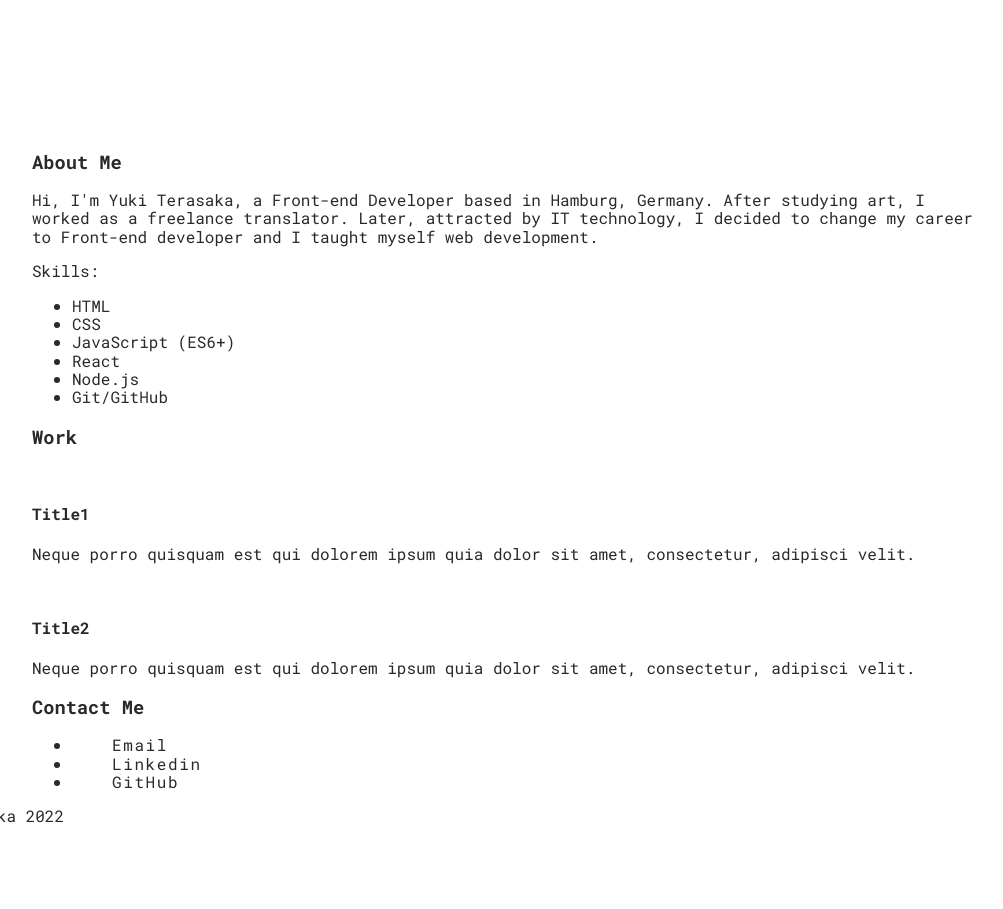
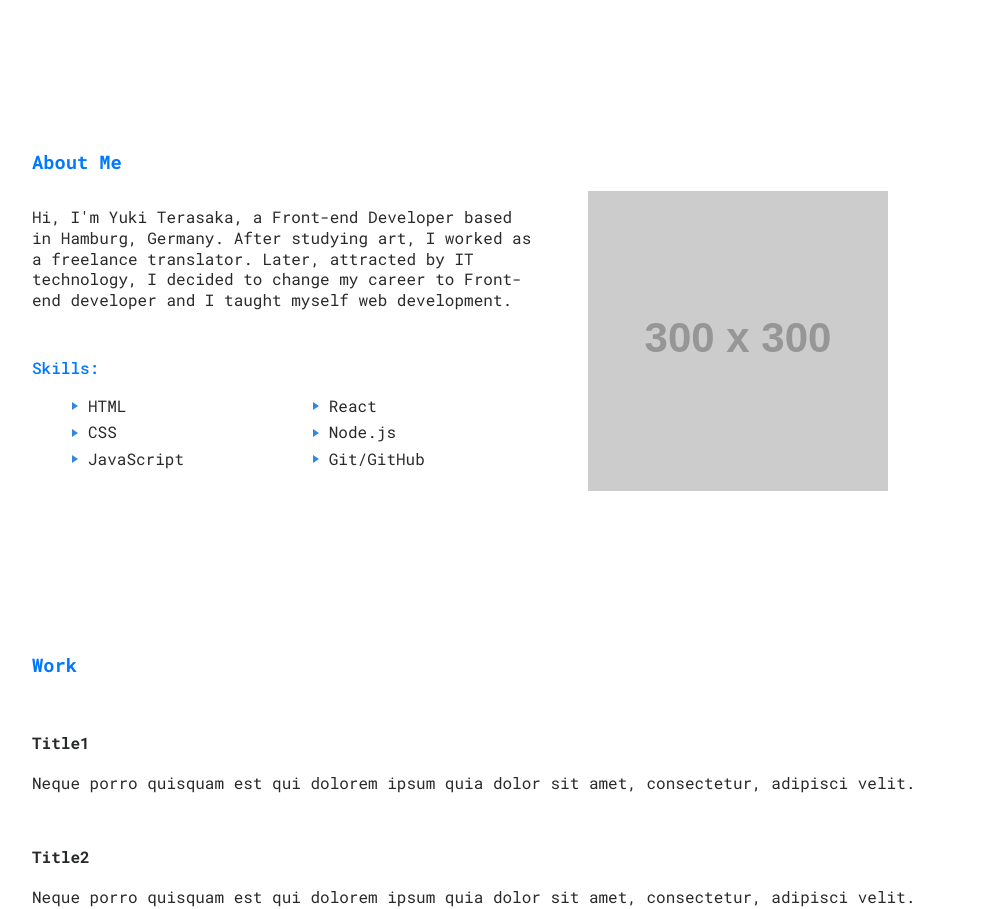
Before and after one commit to yterasaka/portfolio, a plain HTML site: page index.html in a window 1280 px wide. Shown: the part 740-1649 px from the top of the page, without its empty margins (128-1131 px from the left). Before the commit the page ends 1582 px from the top, so only its background shows below. Drawn offline with Linux system fonts and the light colour scheme; placeholder pictures from the web are drawn by us.

Commit message:
Adjust About Me section layout

```diff
--- a/index.html
+++ b/index.html
@@ -18,15 +18,15 @@
             <a href="#" class="logo">
               <img src="./resource/images/Logo.gif">
             </a>
-            <a href="#">About</a>
-            <a href="#">Work</a>
-            <a href="#">Contact</a>
+            <a href="#" class="nav-menu">About</a>
+            <a href="#" class="nav-menu">Work</a>
+            <a href="#" class="nav-menu">Contact</a>
           </nav>
     </header>
 
     <!-- Main Content -->
     <main>
-        <!-- Greeting Section -->
+        <!-- Hello Section -->
         <section id="hello">
             <h1>Hello! &#128075;</h1>
             <h2>I'm <b>Yuki Terasaka</b>,</h2>
@@ -38,18 +38,25 @@
         </section>
 
         <!-- About Section -->
-        <section>
-            <h3>About Me</h3>
+        <section id="about" class="wrapper">
+            <h3 class="about-title">About Me</h3>
+            <div class="about-me">
                 <p>Hi, I'm Yuki Terasaka, a Front-end Developer based in Hamburg, Germany. After studying art, I worked as a freelance translator. Later, attracted by IT technology, I decided to change my career to Front-end developer and I taught myself web development.</p>
+            </div>
+            <div class="skills">
                 <p>Skills:</p>
                 <ul>
                     <li>HTML</li>
                     <li>CSS</li>
-                <li>JavaScript (ES6+)</li>
+                    <li>JavaScript</li>
                     <li>React</li>
                     <li>Node.js</li>
                     <li>Git/GitHub</li>
                 </ul>
+            </div>
+            <div class="portrait">
+                <img src="https://via.placeholder.com/300">
+            </div>
         </section>
 
         <!-- Work Section -->
--- a/resource/css/style.css
+++ b/resource/css/style.css
@@ -7,6 +7,12 @@ main {
     width: 75%;
     margin: 45px auto 0;
 }
+
+h3 {
+    color: #0079FF;
+}
+
+
 
 /* header */
 #header {
@@ -36,12 +42,13 @@ nav {
     margin: 0 auto;
   }
 
-a {
+.nav-menu {
     height: 20px;
     color: #282A2A;
     margin-left: 40px;
     text-decoration: none;
     letter-spacing: .1em;
+    font-weight: 500;
 }
 
 .logo{
@@ -58,6 +65,8 @@ a {
 
 
 /* main */
+
+/* Hello section */
 #hello {
     margin: 20% 0 0;
     height: 85vh;
@@ -84,4 +93,72 @@ h2 {
     padding: 10px 15px;
     border: 1px solid #282A2A;
     border-radius: 5px;
+    text-decoration: none;
 }
+
+/* About section */
+#about {
+    display: grid;
+    grid-template-columns: 1.25fr 1fr;
+    grid-template-rows: 0.3fr 1fr 1fr;
+    gap: 0px 50px;
+    grid-template-areas:
+    "title title"
+    "text1 image"
+    "text2 image";
+    margin-bottom: 10em;
+}
+
+#about .about-title {
+    grid-area: title;
+}
+
+#about .about-me {
+    grid-area: text1;
+}
+
+#about .skills {
+    grid-area: text2;
+}
+
+#about .portrait {
+    grid-area: image;
+}
+
+.about-me p {
+    line-height: 1.3em;
+}
+
+.skills {
+    padding: 0px;
+    margin: 0px;
+    list-style: none;
+}
+
+.skills p {
+    font-weight: 500;
+    color: #0079FF;
+}
+
+.skills ul {
+    column-count: 2;
+}
+
+.skills li {
+
+    list-style: none;
+    position: relative;
+    padding: 0.25em 0 0.25em 1em;
+}
+
+.skills li::before {
+    position: absolute;
+    top: 50%;
+    left: 0px;
+    transform: translateY(-50%);
+    width: 0px;
+    height: 0px;
+    border: 0.3em solid transparent;
+    border-left: 0.4em solid #3388dd;
+    content: "";
+}
```
Lines whose indentation alone changed are shown as unchanged.
